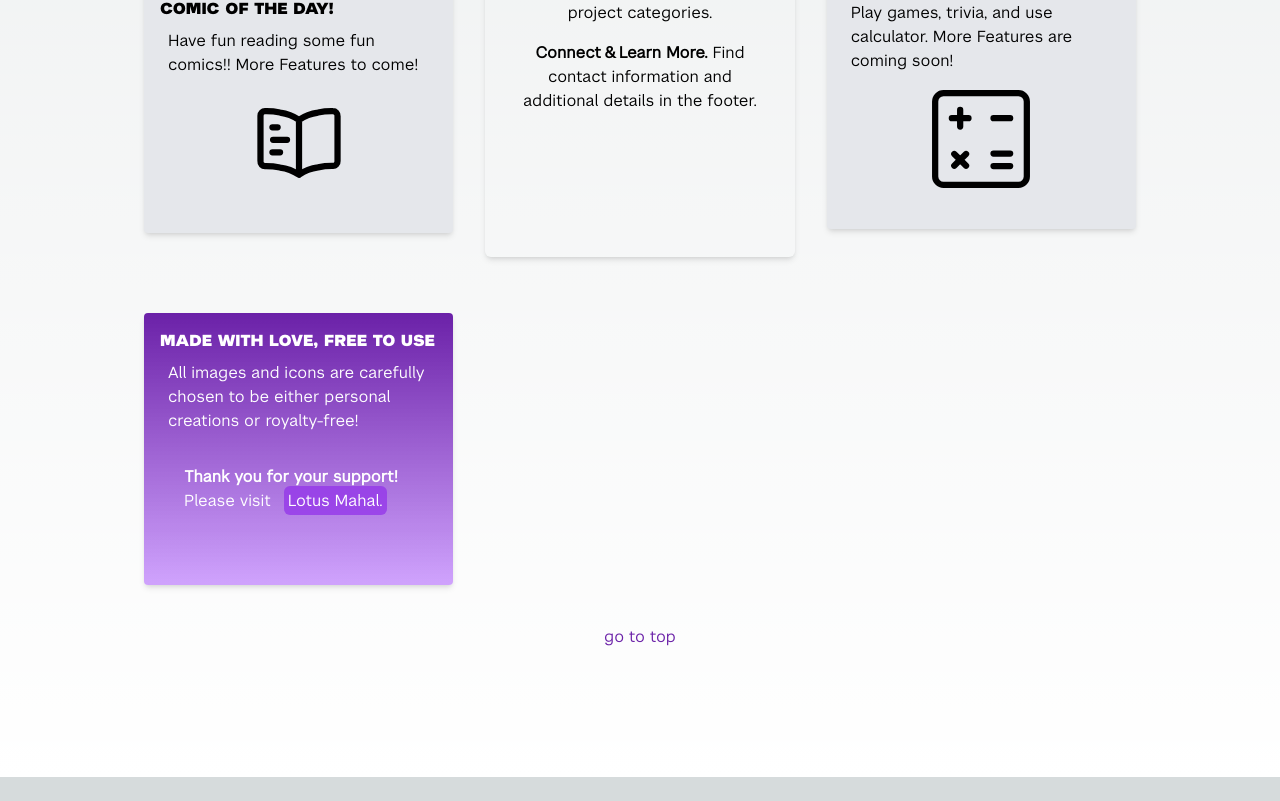
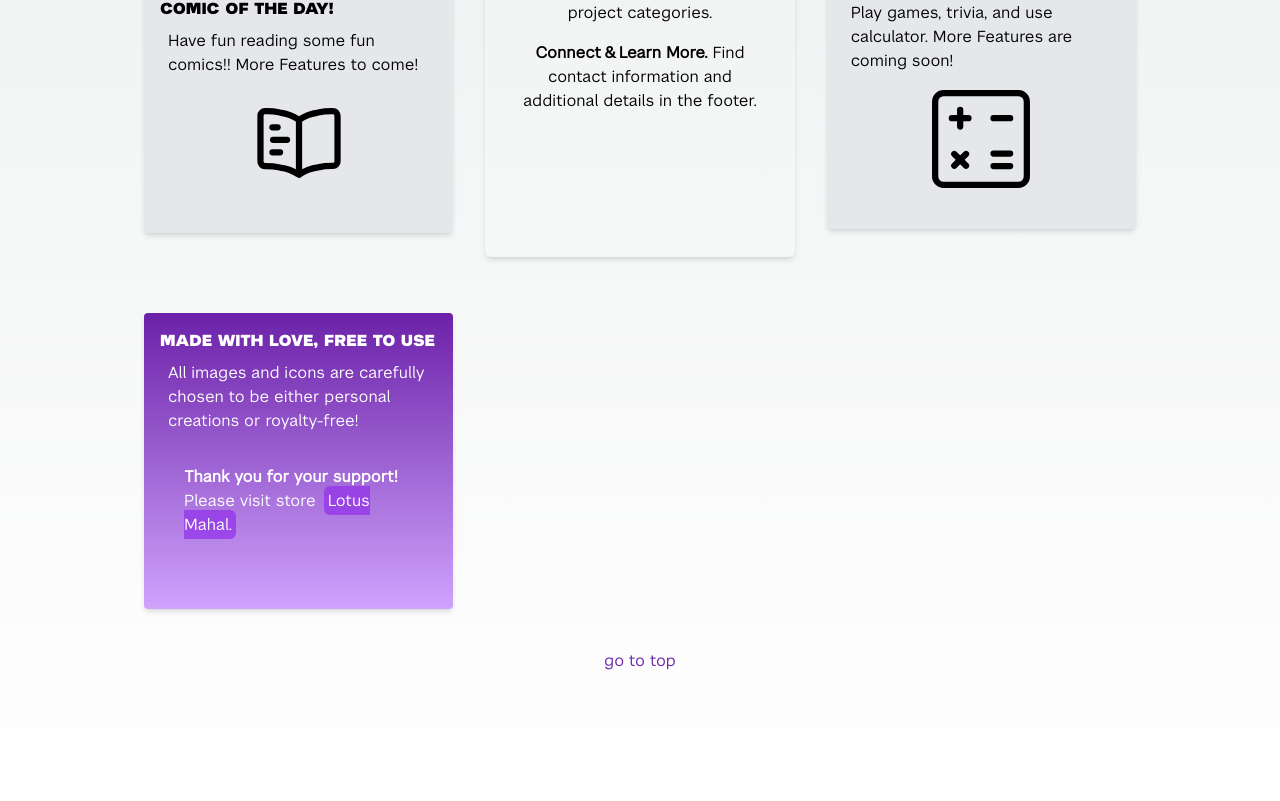
Before and after one commit to arnab-156/arnab-majumdar, a Next.js app: page / in a window 1280 px wide. Shown: the part 1731-2532 px from the top of the page. Before the commit the page ends 2508 px from the top, so only its background shows below. Built offline with nearby package versions, Linux system fonts and the light colour scheme.

Commit message:
additional changes

```diff
--- a/src/app/experiences/page.tsx
+++ b/src/app/experiences/page.tsx
@@ -49,7 +49,7 @@ export default function ExperiencesPage() {
           />
         </div>
 
-        {/* <div className={cardWrapperStyle}>
+        <div className={cardWrapperStyle}>
           <Card
             title="Instructional Assistant"
             url=""
@@ -58,7 +58,7 @@ export default function ExperiencesPage() {
             imageHeight={80}
             imageWidth={80}
           />
-        </div> */}
+        </div>
 
         <div className={cardWrapperStyle}>
           <Card
--- a/src/app/layout.tsx
+++ b/src/app/layout.tsx
@@ -17,9 +17,6 @@ export default function RootLayout({
 }) {
     return (
         <html lang="en" className='font-nyu'>
-            {/* <header>
-                <script async src="//embedr.flickr.com/assets/client-code.js"></script>
-            </header> */}
             <Head>
                 <script async src="//embedr.flickr.com/assets/client-code.js"></script>
             </Head>
--- a/src/app/page.tsx
+++ b/src/app/page.tsx
@@ -179,7 +179,7 @@ export default function Home() {
             description="All images and icons are carefully chosen to be either personal creations or royalty-free!"
             backgroundTheme={nycBackgroundTheme}
           >
-            <p className="my-4 pb-4"><strong >Thank you for your support!</strong> Please visit <Link className={`${buttonStyle}`} href="/lotus" aria-label="go to lotusmahal.com">Lotus Mahal.</Link></p>
+            <p className="my-4 pb-4"><strong >Thank you for your support!</strong> Please visit store<Link className={`${buttonStyle}`} href="https://lotusmahal.com/" aria-label="go to lotusmahal.com">Lotus Mahal.</Link></p>
           </Card>
         </div>
       </div>
```
